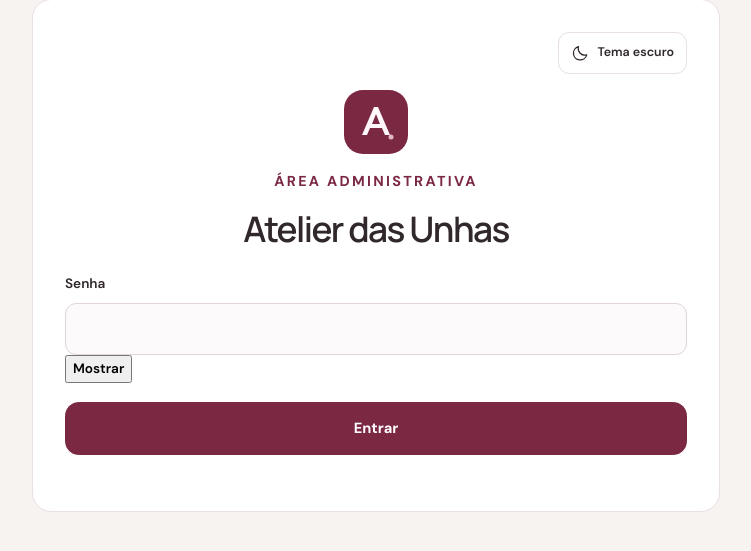
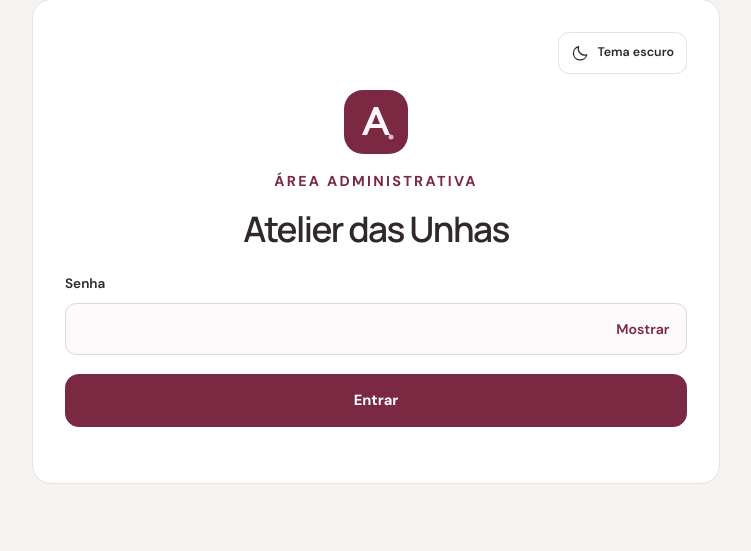
Before and after one commit to voicesz1/agendamento-salao, a FastAPI app: page /admin/login in a window 1280 px wide. Shown: the part 25-576 px from the top of the page, without its empty margins (264-1015 px from the left). Run offline with FastAPI, Linux system fonts and the light colour scheme.

Commit message:
Adiciona estilos para revelar senha administrativa

```diff
--- a/app/static/css/style.css
+++ b/app/static/css/style.css
@@ -365,3 +365,7 @@ code { background: var(--banner-bg); padding: 0.15rem 0.35rem; border-radius: 0.
 @media (prefers-reduced-motion: reduce) {
   *, *::before, *::after { scroll-behavior: auto !important; transition: none !important; animation: none !important; }
 }
+.password-input-wrap { position: relative; display: block; }
+.password-input-wrap input { padding-right: 5.25rem; }
+.password-toggle { position: absolute; top: 50%; right: 0.55rem; min-height: 2.25rem; padding: 0.35rem 0.55rem; transform: translateY(-50%); border: 0; border-radius: 0.55rem; color: var(--accent); background: transparent; font: 600 0.88rem "DM Sans", sans-serif; cursor: pointer; }
+.password-toggle:hover { background: var(--accent-soft); }
```
